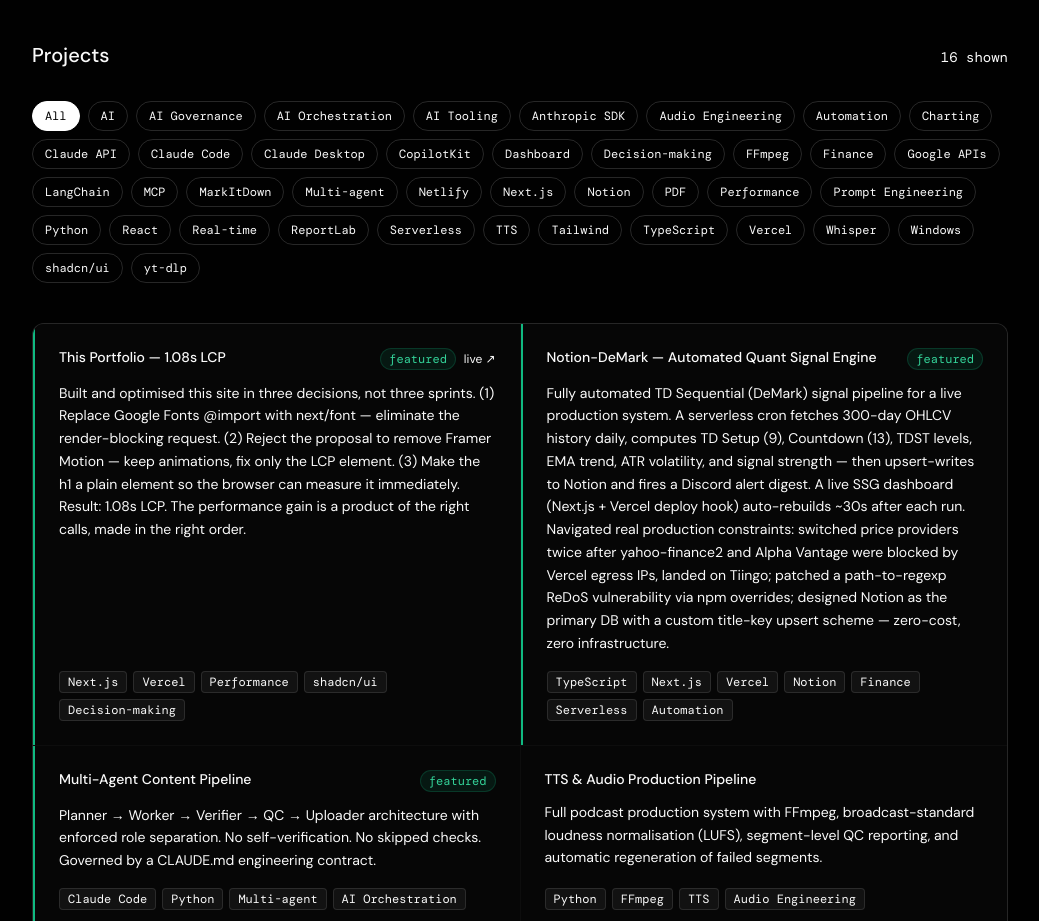
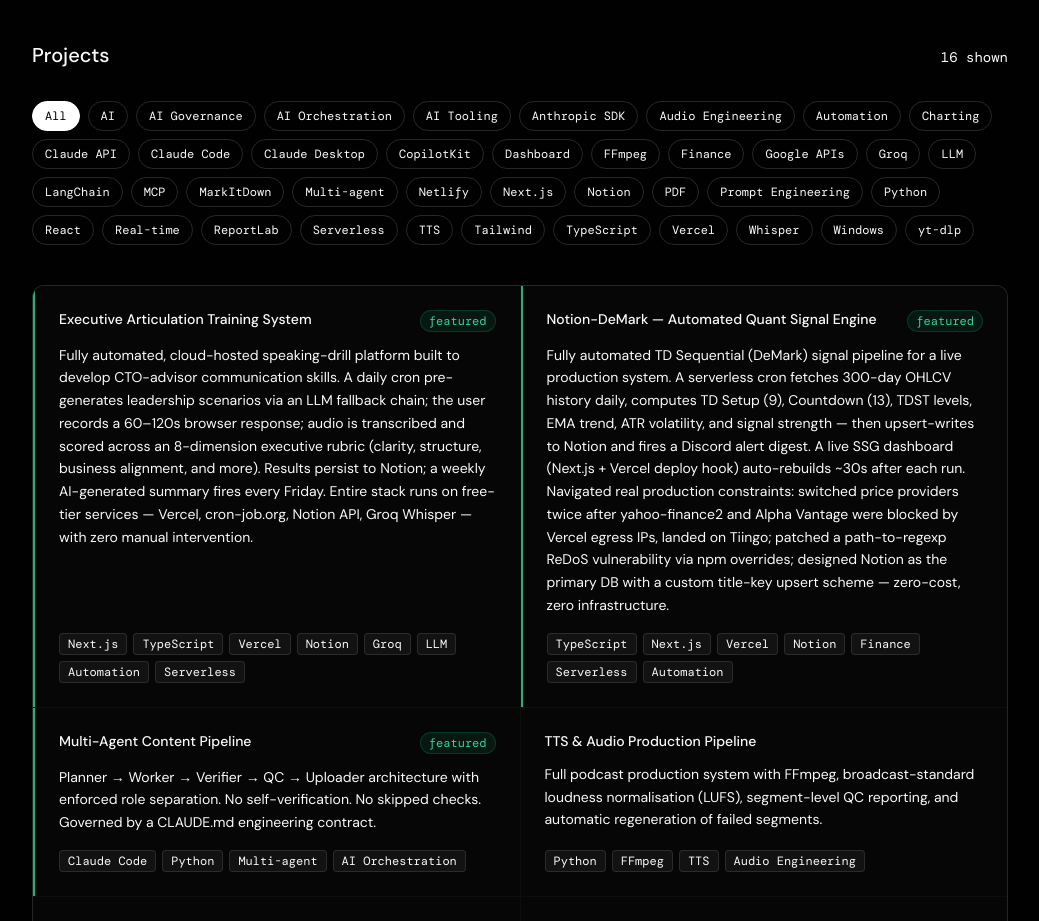
Before and after one commit to timothylok/timlok-portfolio, a Next.js app: page / in a window 1280 px wide. Shown: the part 720-1641 px from the top of the page, without its empty margins (120-1159 px from the left). Built offline with nearby package versions, Linux system fonts and the light colour scheme.

Commit message:
Add Executive Articulation Training System; remove This Portfolio project
Co-Authored-By: Claude Sonnet 4.6 <noreply@anthropic.com>

```diff
--- a/app/data/projects.ts
+++ b/app/data/projects.ts
@@ -9,12 +9,11 @@ export type Project = {
 
 export const projects: Project[] = [
   {
-    id: 15,
-    title: 'This Portfolio — 1.08s LCP',
-    description: 'Built and optimised this site in three decisions, not three sprints. (1) Replace Google Fonts @import with next/font — eliminate the render-blocking request. (2) Reject the proposal to remove Framer Motion — keep animations, fix only the LCP element. (3) Make the h1 a plain element so the browser can measure it immediately. Result: 1.08s LCP. The performance gain is a product of the right calls, made in the right order.',
-    tags: ['Next.js', 'Vercel', 'Performance', 'shadcn/ui', 'Decision-making'],
+    id: 17,
+    title: 'Executive Articulation Training System',
+    description: 'Fully automated, cloud-hosted speaking-drill platform built to develop CTO-advisor communication skills. A daily cron pre-generates leadership scenarios via an LLM fallback chain; the user records a 60–120s browser response; audio is transcribed and scored across an 8-dimension executive rubric (clarity, structure, business alignment, and more). Results persist to Notion; a weekly AI-generated summary fires every Friday. Entire stack runs on free-tier services — Vercel, cron-job.org, Notion API, Groq Whisper — with zero manual intervention.',
+    tags: ['Next.js', 'TypeScript', 'Vercel', 'Notion', 'Groq', 'LLM', 'Automation', 'Serverless'],
     highlight: true,
-    url: 'https://timlok-portfolio.vercel.app',
   },
   {
     id: 16,
```
